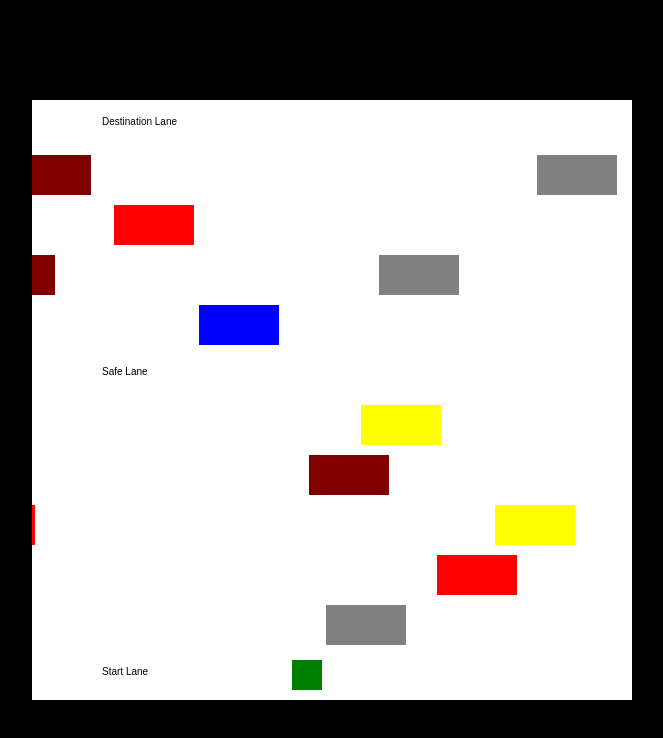
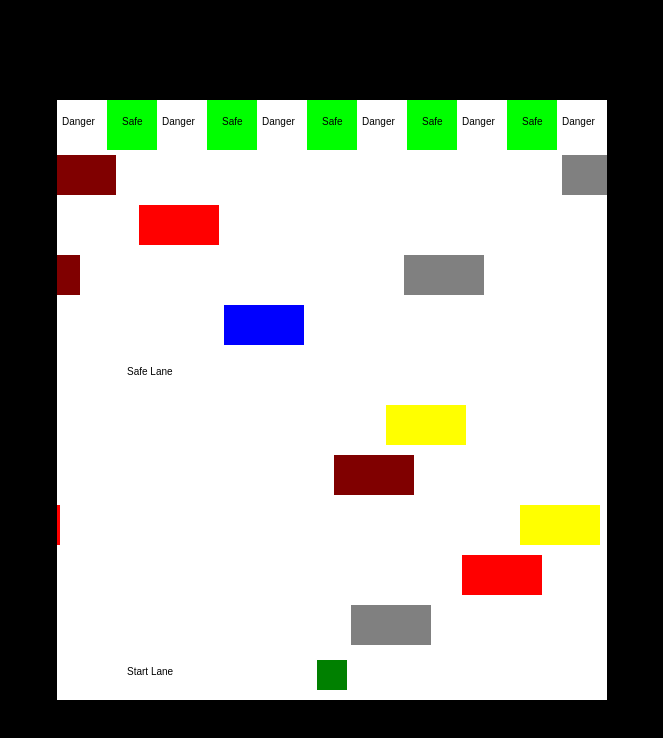
Before and after one commit to binish784/Classic-Frogger, a plain HTML site: page index.html in a window 1280 px wide. Shown: the whole page, without its empty margins (308-971 px from the left). Drawn offline with Linux system fonts and the light colour scheme.

Commit message:
destination lane updated

```diff
--- a/index.html
+++ b/index.html
@@ -7,9 +7,10 @@
     </head>
   <body>
 
-    <canvas id="canvas" width="600" height="600"></canvas>
+    <canvas id="canvas" width="550" height="600"></canvas>
 
     <script src="js/utils.js" type="text/javascript"></script>
+    <script src="js/grid.js" type="text/javascript"></script>
     <script src="js/frog.js" type="text/javascript"></script>
     <script src="js/enemy.js" type="text/javascript"></script>
     <script src="js/lane.js" type="text/javascript"></script>
--- a/js/controller.js
+++ b/js/controller.js
@@ -1,6 +1,7 @@
 class Controller{
   constructor(game){
-    this.frog=game.frog;
+    this.game=game;
+    this.frog=game.frogs[game.frogs.length-1];
     this.moveLock=false;
     window.addEventListener("keydown",function(e){
       if(!this.moveLock){
@@ -25,4 +26,9 @@ class Controller{
       this.moveLock=false;
     }.bind(this))
   }
+
+  changeFrog(){
+    this.frog=this.game.frogs[this.game.frogs.length-1];
+  }
+
 }
--- a/js/frog.js
+++ b/js/frog.js
@@ -8,31 +8,45 @@ class Frog{
       x:250+(this.grid-this.width)/2,
       y:550+(this.grid-this.height)/2
     }
+    this.current_lane=11;
     this.GAME_WIDTH=game.GAME_WIDTH;
     this.GAME_HEIGHT=game.GAME_HEIGHT;
+    this.step=undefined;
+    this.MOVEMENT={
+      LEFT:0,
+      RIGHT:1,
+      UP:2,
+      DOWN:3
+    }
   }
 
   moveLeft(){
-    if(this.position.x>0){
-      this.position.x-=this.grid;
+    if(this.position.x-this.grid>0){
+      this.step=this.MOVEMENT.LEFT;
+      // this.position.x-=this.grid;
     }
   }
 
   moveRight(){
-    if(this.position.x+this.width<this.GAME_WIDTH){
-      this.position.x+=this.grid;
+    if(this.position.x+this.grid<this.GAME_WIDTH){
+      // this.position.x+=this.grid;
+      this.step=this.MOVEMENT.RIGHT;
     }
   }
 
   moveUp(){
-    if(this.position.y>0){
-      this.position.y-=this.grid;
+    if(this.position.y-this.grid>0){
+      this.current_lane-=1;
+      // this.position.y-=this.grid;
+      this.step=this.MOVEMENT.UP;
     }
   }
 
   moveDown(){
-    if(this.position.y+this.height<this.GAME_HEIGHT){
-      this.position.y+=this.grid;
+    if(this.position.y+this.grid<this.GAME_HEIGHT){
+      this.current_lane+=1;
+      // this.position.y+=this.grid;
+      this.step=this.MOVEMENT.DOWN;
     }
   }
 
@@ -46,10 +60,33 @@ class Frog{
             this.game.currentState=GAME_STATES.GAMEOVER;
           }
       }.bind(this))
+      lane.grids.forEach(function(grid){
+        if(this.current_lane==0 && this.position.x>grid.position.x && this.position.x<grid.position.x+grid.width && grid.danger){
+          this.game.currentState=GAME_STATES.GAMEOVER;
+        }
+      }.bind(this))
     }.bind(this))
   }
 
+
   update(){
+    if(this.step!=undefined){
+        switch (this.step) {
+          case this.MOVEMENT.LEFT:
+            this.position.x-=this.grid;
+            break;
+          case this.MOVEMENT.RIGHT:
+            this.position.x+=this.grid;
+            break;
+          case this.MOVEMENT.UP:
+            this.position.y-=this.grid;
+            break;
+          case this.MOVEMENT.DOWN:
+            this.position.y+=this.grid;
+            break;
+        }
+        this.step=undefined;
+    }
     this.killed();
   }
 
--- a/js/game.js
+++ b/js/game.js
@@ -6,16 +6,34 @@ class Game{
     this.GAME_WIDTH=game_width;
     this.GAME_HEIGHT=game_height;
     this.num_of_lanes=this.GAME_WIDTH/this.lane_height;
-    this.frog=new Frog(this);
+    this.frogs=[new Frog(this)];
     this.currentState=GAME_STATES.RUNNING;
   }
 
   initialize(){
     this.generateLanes();
+    this.lanes.forEach(function(lane){
+      lane.initialize(this.ctx);
+    }.bind(this))
   }
 
+  nextFrog(){
+    let frog_num=this.frogs.length-1;
+    let current_frog=this.frogs[frog_num];
+    this.lanes[0].grids.forEach(function(grid){
+      if(current_frog.current_lane==0 &&
+         current_frog.position.x>grid.position.x &&
+         current_frog.position.x<grid.position.x+grid.width &&
+        !grid.danger){
+          this.frogs.push(new Frog(this));
+          controller.changeFrog();
+      }
+    }.bind(this))
+  }
+
+
   generateLanes(){
-    for(let i=0;i<this.num_of_lanes;i++){
+    for(let i=0;i<=this.num_of_lanes;i++){
       this.lanes.push(new Lane(i,this.GAME_WIDTH));
       this.lanes[i].generateEnemies();
     }
@@ -23,24 +41,23 @@ class Game{
 
   update(){
     if(this.currentState!=GAME_STATES.RUNNING) return;
-
-    this.frog.update();
-    for(let i=0;i<this.num_of_lanes;i++){
+    this.frogs.forEach(function(frog){
+      frog.update();
+    })
+    for(let i=0;i<=this.num_of_lanes;i++){
       this.lanes[i].update();
     }
+    this.nextFrog();
   }
 
   render(){
-    if(this.currentState!=GAME_STATES.RUNNING) return;
-
     this.ctx.clearRect(0,0,this.GAME_WIDTH,this.GAME_HEIGHT);
-    for(let i=0;i<this.num_of_lanes;i++){
+    for(let i=0;i<=this.num_of_lanes;i++){
       this.lanes[i].render(this.ctx);
     }
-    this.frog.render(this.ctx);
-
-
+    this.frogs.forEach(function(frog){
+      frog.render(this.ctx);
+    }.bind(this))
   }
 
-
 }
--- /dev/null
+++ b/js/grid.js
@@ -0,0 +1,27 @@
+class Grid{
+  constructor(x_pos,y_pos,danger,color){
+    this.width=50;
+    this.height=50;
+    this.color=color || "white";
+    this.position = {
+      x:x_pos,
+      y:y_pos
+    }
+    this.danger=false || danger;
+    this.occupied=false;
+  }
+
+  renderText(ctx){
+    ctx.fillStyle="black";
+    if(this.danger){
+      ctx.fillText("Danger",this.position.x+this.width/2 -20,this.position.y+this.height/2);
+    }else{
+      ctx.fillText("Safe",this.position.x+this.width/2 -10,this.position.y+this.height/2);
+    }
+  }
+
+  render(ctx){
+    ctx.fillStyle=this.color;
+    ctx.fillRect(this.position.x,this.position.y,this.height,this.width);
+  }
+}
--- a/js/lane.js
+++ b/js/lane.js
@@ -8,9 +8,23 @@ class Lane{
     this.GAME_WIDTH=game_width;
     this.y=this.lane_id*this.height;
     this.last_id=undefined;
+    this.grid=50;
+    this.grids=[];
     this.last_enemy=randomNumber(100,450);
     this.enemies_gap=randomNumber(300,500);
     this.left_lane=randomNumber(0,10) <5 ? true : false;
+  }
+
+  initialize(ctx){
+    for(let i=0;i<11;i++){
+      if(this.lane_id==0 ){
+        if(i%2==1){
+          this.grids.push(new Grid(i*this.grid,this.y,false,"lime"));
+        }else{
+          this.grids.push(new Grid(i*this.grid,this.y,true));
+        }
+    }
+  }
   }
 
   markSafe(ctx,text){
@@ -42,10 +56,15 @@ class Lane{
   }
 
   render(ctx){
+    this.grids.forEach(function(grid){
+      grid.render(ctx);
+      grid.renderText(ctx);
+    })
     this.enemies.forEach(function(e){
       e.render(ctx);
     })
     let text="";
+
     if(this.lane_id==0 || this.lane_id==5 || this.lane_id==11){
       switch (this.lane_id) {
         case 11:
@@ -54,9 +73,9 @@ class Lane{
         case 5:
           text="Safe Lane";
           break;
-        case 0:
-          text="Destination Lane";
-          break;
+        // case 0:
+        //   text="Destination Lane";
+        //   break;
       }
       this.markSafe(ctx,text);
     }
--- a/js/main.js
+++ b/js/main.js
@@ -1,4 +1,4 @@
-const GAME_WIDTH=600;
+const GAME_WIDTH=550;
 const GAME_HEIGHT=600;
 const FRAME_RATE=1000/30;
 
```
